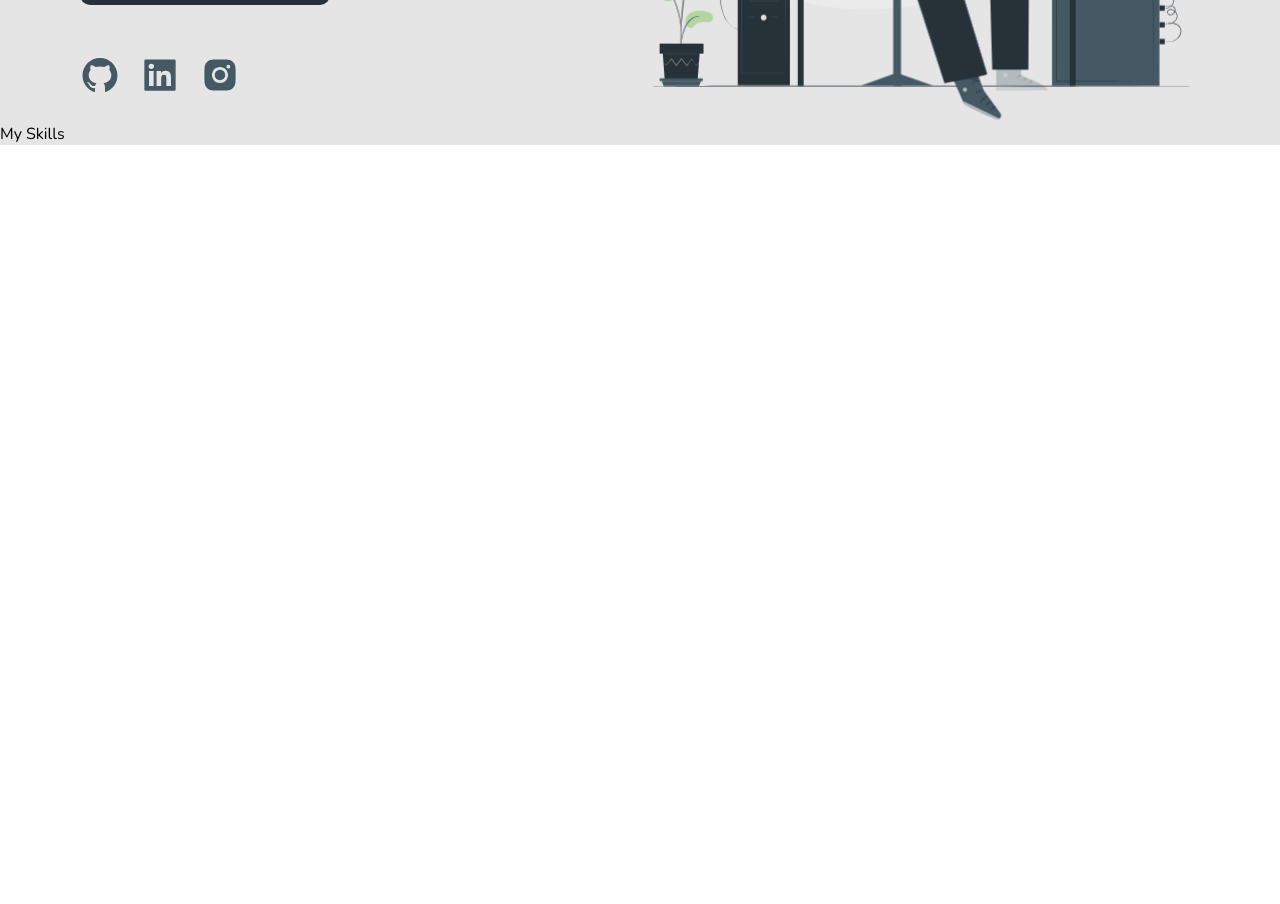
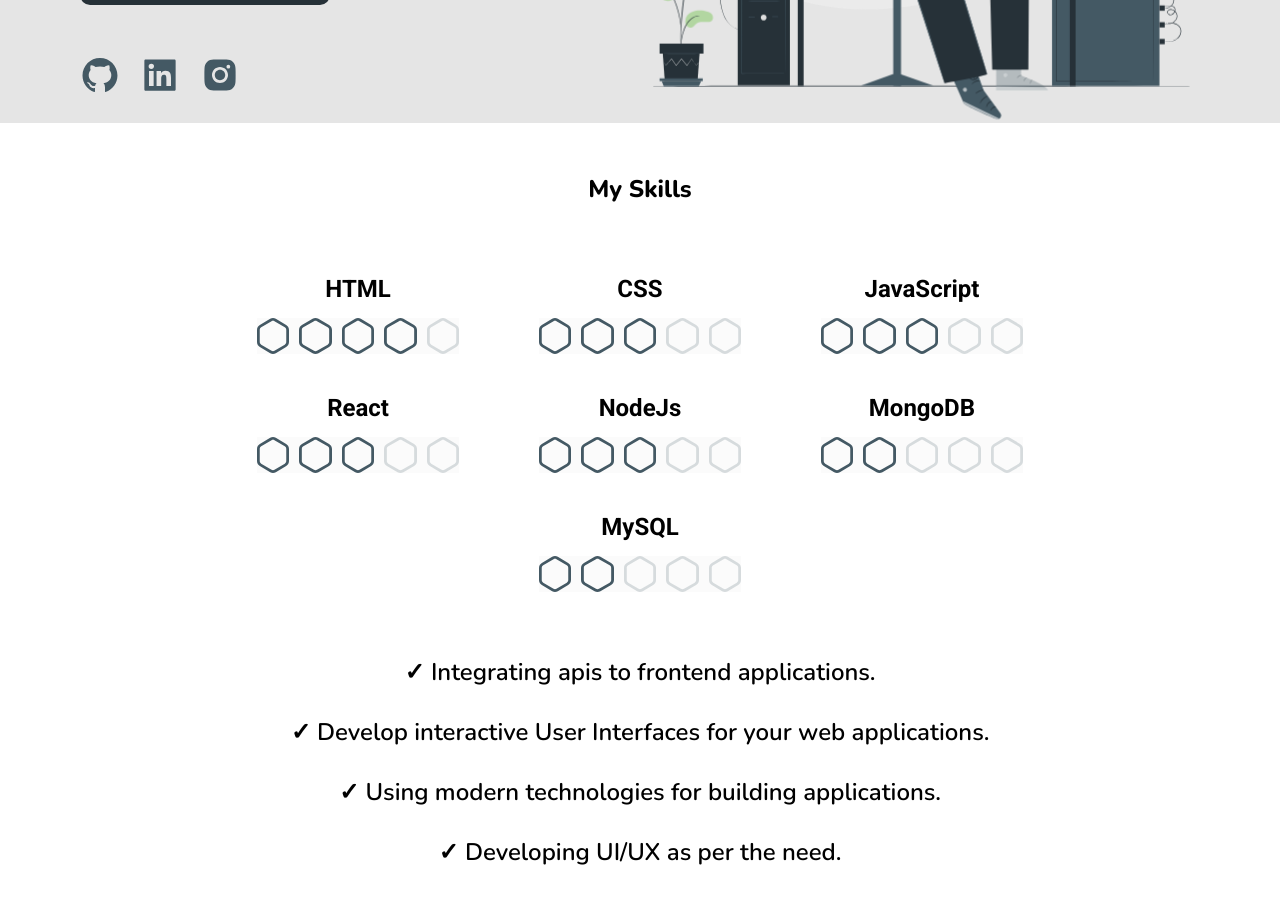
Before and after one commit to Aaryan121/myportfolio, a React (Create React App) app: page / in a window 1280 px wide. Shown: the part 500-1404 px from the top of the page. Before the commit the page ends 800 px from the top, so only its background shows below. Built offline with nearby package versions, Linux system fonts and the light colour scheme.

Commit message:
skills component completed

```diff
--- /dev/null
+++ b/src/components/indicator/Indicator.css
@@ -0,0 +1,28 @@
+@import url('https://fonts.googleapis.com/css2?family=Roboto:wght@400;700&display=swap');
+
+.skillWarper{
+    display: flex;
+    flex-direction: column;
+    align-items: center;
+    justify-content: center;
+    gap: 15px;
+    margin: 20px 40px;
+}
+
+.skilltitle{
+    font-size: 1.5rem;
+    font-weight: 800;
+    font-family: 'Roboto', sans-serif;
+    font-weight: 700;
+}
+
+.hexa{
+    display: flex;
+    gap: 10px;
+    background-color: #fbfbfb;
+}
+
+.hexa >img{
+    height: 36px;
+    object-fit: cover;
+}
--- a/src/components/indicator/Indicator.js
+++ b/src/components/indicator/Indicator.js
@@ -1,11 +1,31 @@
-import React from 'react'
+import "./Indicator.css"
+import Img1 from "../../assets/img/fillhex.svg"
+import Img2 from "../../assets/img/emptyhex.svg"
 
-function Indicator() {
-    const data = 3;
+function Indicator(props) {
+    const data = props.level;
+    const arr = []
+
+    for (let i=0 ; i<data ; i++){
+        arr.push("img1");
+    }
+    for (let i=0; i< (5-data); i++){
+        arr.push("img2")
+    }
+    console.log(arr)
   return (
-    <div>
-        <div className="title">HTML</div>
-
+    <div className='skillWarper'>
+        <div className="skilltitle">{props.skill}</div>
+        <div className="hexa">
+            {arr.map((e) =>  {
+                if(e == "img1"){
+                    return <img src={Img1} alt="" />
+                }
+                else{
+                    return <img src={Img2} alt="" />
+                }
+            } )}
+        </div>
     </div>
   )
 }
--- a/src/components/skills/Skills.css
+++ b/src/components/skills/Skills.css
@@ -0,0 +1,38 @@
+.skillContainer{
+    background-color: white;
+    font-size: 1.5rem;
+    font-weight: 800;
+    display: flex;
+    align-items: center;
+    flex-direction: column;
+
+}
+
+.title{
+    margin: 50px 0;
+}
+
+.skillsWarper{
+    display: flex;
+    align-items: center;
+    justify-content: center;
+    flex-wrap: wrap;
+    max-width: 900px;
+
+}
+
+.expl{
+    display: flex;
+    justify-content: center;
+    align-items: center;
+}
+
+.expl > ul{
+    font-weight: 600;
+    line-height: 60px;
+    text-align: center;
+    list-style-position: inside;
+    margin-top: 30px;
+    margin-bottom: 30px;
+    list-style-type: '✓  '
+}
--- a/src/components/skills/Skills.js
+++ b/src/components/skills/Skills.js
@@ -1,4 +1,6 @@
+import Indicator from "../indicator/Indicator"
 import "./Skills.css"
+
 
 const Skills = () => {
   return (
@@ -7,7 +9,21 @@ const Skills = () => {
             My Skills
         </div>
         <div className="skillsWarper">
-
+            <Indicator level="4" skill="HTML" />
+            <Indicator level="3" skill="CSS" />
+            <Indicator level="3" skill="JavaScript" />
+            <Indicator level="3" skill="React" />
+            <Indicator level="3" skill="NodeJs" />
+            <Indicator level="2" skill="MongoDB" />
+            <Indicator level="2" skill="MySQL" />
+        </div>
+        <div className="expl">
+          <ul>
+            <li>Integrating apis to frontend applications.</li>
+            <li>Develop interactive User Interfaces for your web applications.</li>
+            <li>Using modern technologies for building applications.</li>
+            <li>Developing UI/UX as per the need.</li>
+          </ul>
         </div>
     </div>
   )
```
Also changed, not shown: src/components/about/AboutMe.css (added), src/components/about/AboutMe.js (added).
